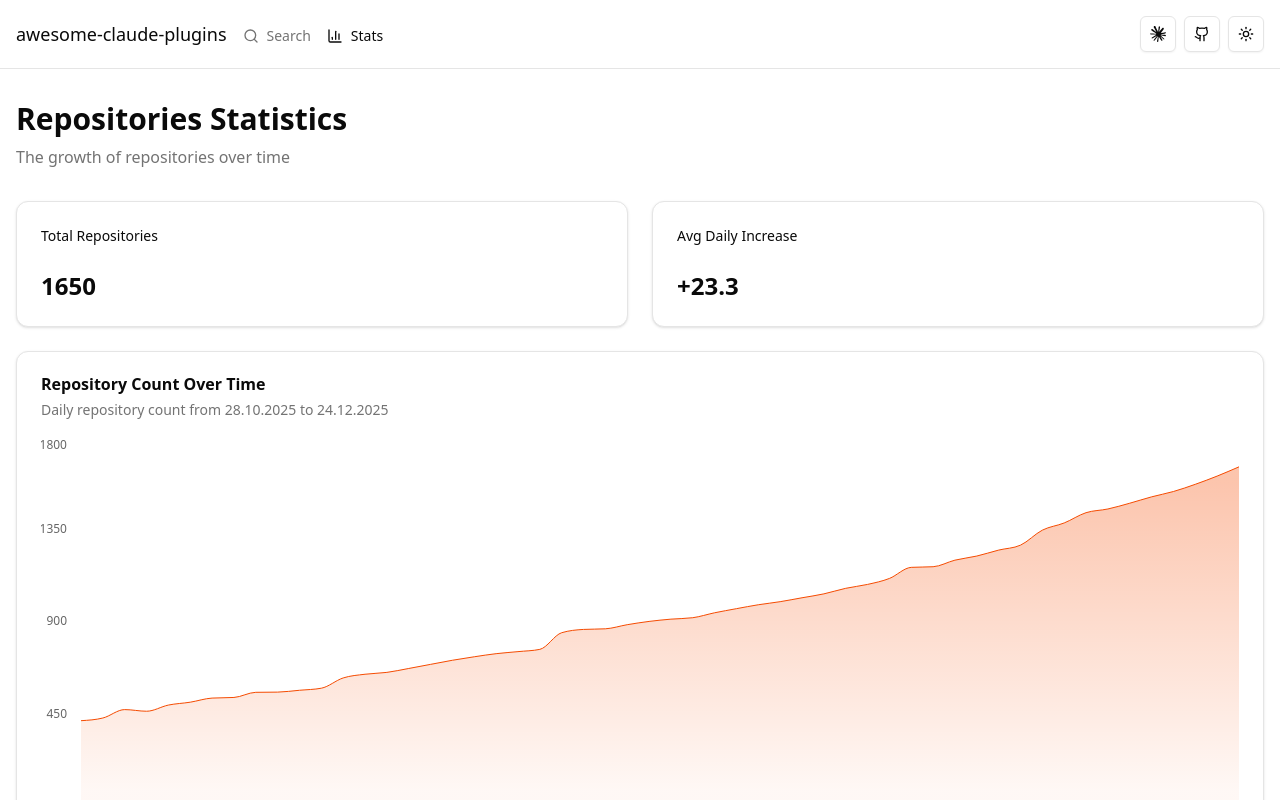
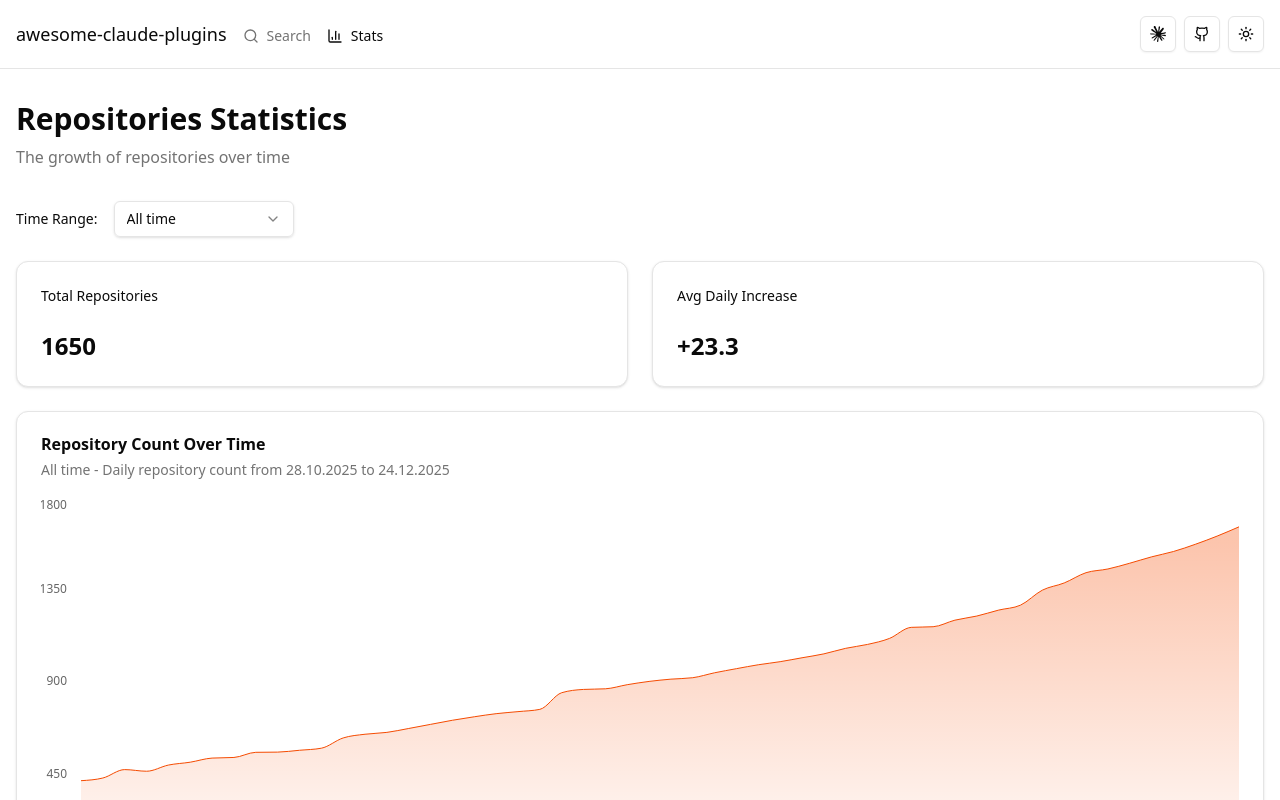
Before and after one commit to quemsah/awesome-claude-plugins, a Next.js app: page /stats in a window 1280 px wide. Shown: the top 800 px of the page. Built offline with nearby package versions, Linux system fonts and the light colour scheme.

Commit message:
stats trend

```diff
--- a/src/components/stats/StatsPage.tsx
+++ b/src/components/stats/StatsPage.tsx
@@ -1,14 +1,51 @@
 'use client'
 
-import { useEffect, useMemo, useRef } from 'react'
+import { useEffect, useMemo, useRef, useState } from 'react'
 import { Area, AreaChart, Tooltip, XAxis, YAxis } from 'recharts'
 import { formatDate } from '../../lib/utils.ts'
 import type { StatsItem } from '../../schemas/stats.schema.ts'
 import { Card, CardContent, CardDescription, CardHeader, CardTitle } from '../ui/card.tsx'
 import { ChartContainer, ChartTooltipContent } from '../ui/chart.tsx'
+import { TimeFilter } from './TimeFilter.tsx'
 
 interface StatsPageProps {
   stats: StatsItem[]
+}
+
+export function filterStatsByTimeRange(stats: StatsItem[], timeRange: string): StatsItem[] {
+  if (timeRange === 'all') {
+    return stats
+  }
+
+  const now = new Date()
+  const cutoffDate = new Date()
+
+  if (timeRange === '7days') {
+    cutoffDate.setDate(now.getDate() - 7)
+  } else if (timeRange === '30days') {
+    cutoffDate.setDate(now.getDate() - 30)
+  }
+
+  return stats.filter((item) => new Date(item.date) >= cutoffDate)
+}
+
+export function calculateTrend(filteredStats: StatsItem[]): { growth: number; percentage: number; periodDays: number } {
+  if (filteredStats.length <= 1) {
+    return { growth: 0, percentage: 0, periodDays: 0 }
+  }
+
+  const firstSize = Number.parseInt(filteredStats[0].size, 10) || 0
+  const lastSize = Number.parseInt(filteredStats[filteredStats.length - 1].size, 10) || 0
+  const totalGrowth = lastSize - firstSize
+  const periodDays = Math.max(1, filteredStats.length - 1)
+
+  const percentage = firstSize > 0 ? Math.round((totalGrowth / firstSize) * 10000) / 100 : 0
+
+  return {
+    growth: totalGrowth,
+    percentage,
+    periodDays,
+  }
 }
 
 const removeTitleTag = (container: HTMLElement | null) => {
@@ -21,29 +58,34 @@ const removeTitleTag = (container: HTMLElement | null) => {
 
 export function StatsPage({ stats }: StatsPageProps) {
   const chartRef = useRef<HTMLDivElement>(null)
+  const [timeRange, setTimeRange] = useState('all')
+
+  const filteredStats = useMemo(() => filterStatsByTimeRange(stats, timeRange), [stats, timeRange])
 
   const chartData = useMemo(() => {
-    const sortedData = [...stats].sort((a, b) => new Date(a.date).getTime() - new Date(b.date).getTime())
+    const sortedData = [...filteredStats].sort((a, b) => new Date(a.date).getTime() - new Date(b.date).getTime())
     return sortedData.map((item) => ({
       date: item.date,
       size: Number.parseInt(item.size, 10) || 0,
       formattedDate: formatDate(new Date(item.date)),
     }))
-  }, [stats])
+  }, [filteredStats])
 
-  const trends = useMemo(() => {
-    if (chartData.length <= 1) {
+  const trendData = useMemo(() => calculateTrend(filteredStats), [filteredStats])
+
+  const overallTrends = useMemo(() => {
+    if (stats.length <= 1) {
       return { averageDailyIncrease: 0, totalDays: 0 }
     }
-    const firstSize = chartData[0].size
-    const lastSize = chartData[chartData.length - 1].size
+    const firstSize = Number.parseInt(stats[0].size, 10) || 0
+    const lastSize = Number.parseInt(stats[stats.length - 1].size, 10) || 0
     const totalGrowth = lastSize - firstSize
-    const totalDays = chartData.length - 1
+    const totalDays = stats.length - 1
     return {
       averageDailyIncrease: Math.round((totalGrowth / totalDays) * 100) / 100,
       totalDays,
     }
-  }, [chartData])
+  }, [stats])
 
   useEffect(() => {
     if (!chartRef.current) return
@@ -64,6 +106,19 @@ export function StatsPage({ stats }: StatsPageProps) {
 
   return (
     <div className="space-y-6">
+      <div className="mb-6 flex items-center justify-between">
+        <TimeFilter onTimeRangeChange={setTimeRange} />
+        {timeRange !== 'all' && trendData.periodDays > 0 && (
+          <div className="flex items-center gap-2">
+            <span className="font-medium text-sm">Trend:</span>
+            <span className={`font-bold ${trendData.growth >= 0 ? 'text-green-600' : 'text-red-600'}`}>
+              {trendData.growth >= 0 ? '+' : ''}
+              {trendData.growth} ({trendData.percentage}%)
+            </span>
+          </div>
+        )}
+      </div>
+
       <div className="grid gap-6 md:grid-cols-2 lg:grid-cols-2">
         <Card>
           <CardHeader className="flex flex-row items-center justify-between space-y-0 pb-2">
@@ -82,7 +137,7 @@ export function StatsPage({ stats }: StatsPageProps) {
             </CardTitle>
           </CardHeader>
           <CardContent>
-            <div className="font-bold text-2xl">+{trends.averageDailyIncrease}</div>
+            <div className="font-bold text-2xl">+{overallTrends.averageDailyIncrease}</div>
           </CardContent>
         </Card>
       </div>
@@ -91,6 +146,9 @@ export function StatsPage({ stats }: StatsPageProps) {
         <CardHeader>
           <CardTitle>Repository Count Over Time</CardTitle>
           <CardDescription>
+            {timeRange === '7days' && 'Last 7 days - '}
+            {timeRange === '30days' && 'Last 30 days - '}
+            {timeRange === 'all' && 'All time - '}
             Daily repository count from {chartData.length > 0 ? chartData[0].formattedDate : ''} to{' '}
             {chartData.length > 0 ? chartData[chartData.length - 1].formattedDate : ''}
           </CardDescription>
--- /dev/null
+++ b/src/components/stats/TimeFilter.tsx
@@ -0,0 +1,29 @@
+'use client'
+
+import { useState } from 'react'
+import { Select, SelectContent, SelectItem, SelectTrigger, SelectValue } from '../ui/select.tsx'
+
+export function TimeFilter({ onTimeRangeChange }: { onTimeRangeChange: (range: string) => void }) {
+  const [timeRange, setTimeRange] = useState('all')
+
+  const handleTimeRangeChange = (value: string) => {
+    setTimeRange(value)
+    onTimeRangeChange(value)
+  }
+
+  return (
+    <div className="flex items-center gap-4">
+      <span className="font-medium text-sm">Time Range:</span>
+      <Select onValueChange={handleTimeRangeChange} value={timeRange}>
+        <SelectTrigger className="w-[180px]">
+          <SelectValue placeholder="Select time range" />
+        </SelectTrigger>
+        <SelectContent>
+          <SelectItem value="7days">Last 7 days</SelectItem>
+          <SelectItem value="30days">Last 30 days</SelectItem>
+          <SelectItem value="all">All time</SelectItem>
+        </SelectContent>
+      </Select>
+    </div>
+  )
+}
```
